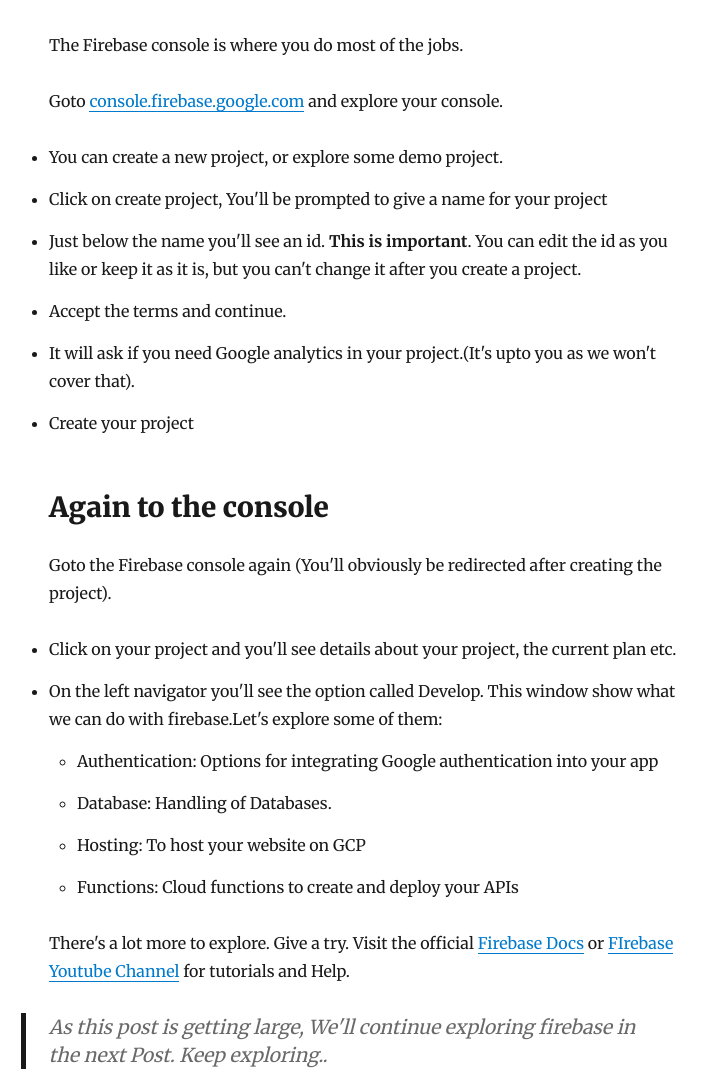
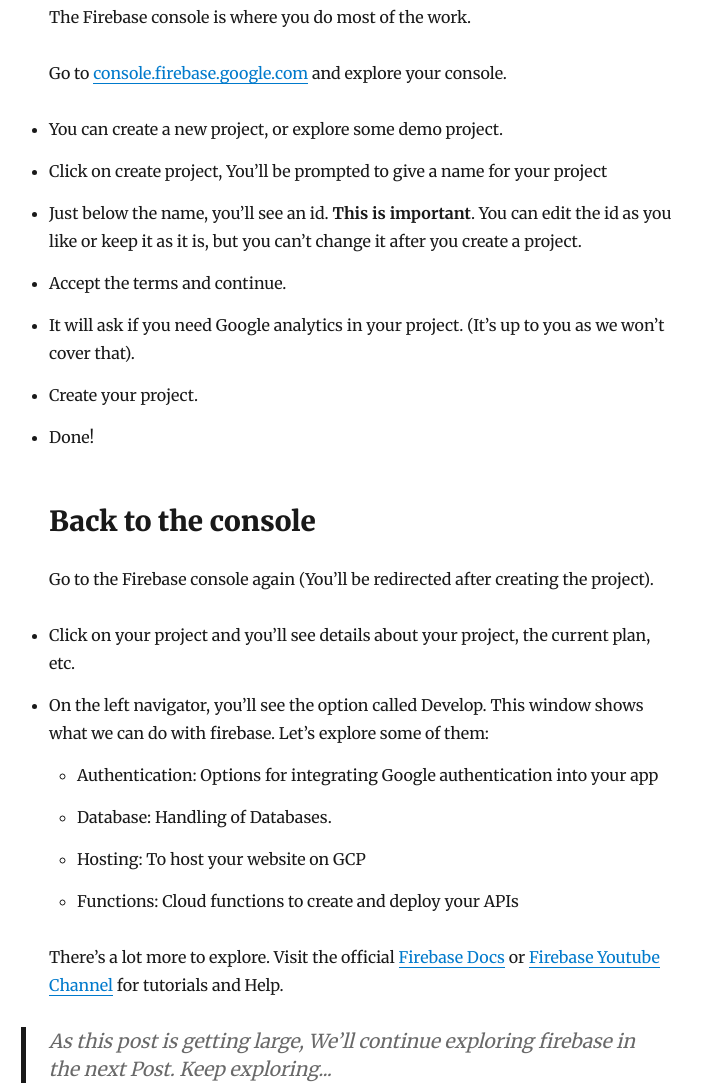
Before and after one commit to devgeetech/dartigo, a Gatsby site: page /firebase-basics/ in a window 1280 px wide. Shown: the part 1598-2684 px from the top of the page, without its empty margins (276-983 px from the left). Built offline with nearby package versions, Linux system fonts and the light colour scheme; Gatsby itself is replaced by a stand-in of ours; some packages are replaced by stand-ins of ours.

Commit message:
post update - firebase

```diff
--- a/content/blog/firebase-basics/index.md
+++ b/content/blog/firebase-basics/index.md
@@ -3,11 +3,11 @@
 date: "2020-04-06T00:14:32.169Z"
 description: "Kickin-off with Google Firebase"
 ---
-Google Firebase is a GCP(Google Cloud Platform) project. Firebase is a mobile and web application development platform which helps developers to focus on their front-end rather than solving the puzzles and issues in the back-end. If you're among those who wanted to give a peep into cloud-computing, and got discouraged as you aren't willing to rip your pockets off, there's a happy news for you. You can get started with Firebase absolutely free (Not even credit card details are needed).
+Firebase is a mobile and web application development platform that helps developers to focus on their front-end rather than solving the puzzles and issues in the back-end. If you’re among those who wanted to dive deep into cloud-computing and got discouraged as you weren’t willing to rip your pockets off, there’s happy news for you. You can get started with Firebase for free (Not even credit card details are needed).
 ***
 You can find more details about cloud computing in our [previous article](/modtech-cloud).
 
-You can create an deploy your APIs on the cloud for free (The basic account has some restrictions though).
+You can create and deploy your APIs on the cloud for free (The basic account has some restrictions though).
 
 Let's have a look at what Firebase offers:
 
@@ -15,40 +15,41 @@
 ## Prerequisites:
 - A decent knowledge of JavaScript
 - Prior experince with ExpressJS will be awesome
-Don't worry if you don't know those. Have look at our other posts:
+Don't worry if you don't know any of those. Have look at our other posts:
 
 [Basic Coding](/basic-coding) or [Online-Learning](/learn-online)
 ***
 
 ## Create a Firebase account
 
-As I've told you it's absolutely free and simple. All you need is to authenticate with your exisiting Google account.
-Head over to [firebase.google.com](http://firebase.google.com) and click get started and authenticate with your exisiting Google account.
+As mentioned before, it’s free and simple. All you need is to authenticate with your existing Google account.
+Head over to [firebase.google.com](http://firebase.google.com) and click get started and authenticate with your existing Google account.
 
 ## Create a new project
 ![Project](./project.png)
 
-The Firebase console is where you do most of the jobs.
+The Firebase console is where you do most of the work.
 
-Goto [console.firebase.google.com](http://console.firebase.google.com) and explore your console.
+Go to [console.firebase.google.com](http://console.firebase.google.com) and explore your console.
 
 - You can create a new project, or explore some demo project.
-- Click on create project, You'll be prompted to give a name for your project
-- Just below the name you'll see an id. **This is important**. You can edit the id as you like or keep it as it is, but you can't change it after you create a project.
+- Click on create project, You’ll be prompted to give a name for your project
+- Just below the name, you’ll see an id. **This is important**. You can edit the id as you like or keep it as it is, but you can’t change it after you create a project.
 - Accept the terms and continue.
-- It will ask if you need Google analytics in your project.(It's upto you as we won't cover that).
-- Create your project
+- It will ask if you need Google analytics in your project. (It’s up to you as we won’t cover that).
+- Create your project.
+- Done!
 
-## Again to the console
+## Back to the console
 
-Goto the Firebase console again (You'll obviously be redirected after creating the project).
-- Click on your project and you'll see details about your project, the current plan etc.
-- On the left navigator you'll see the option called Develop. This window show what we can do with firebase.Let's explore some of them:
+Go to the Firebase console again (You’ll be redirected after creating the project).
+- Click on your project and you’ll see details about your project, the current plan, etc.
+- On the left navigator, you’ll see the option called Develop. This window shows what we can do with firebase. Let’s explore some of them:
   - Authentication: Options for integrating Google authentication into your app
   - Database: Handling of Databases.
   - Hosting: To host your website on GCP
   - Functions: Cloud functions to create and deploy your APIs
 
-There's a lot more to explore. Give a try. Visit the official [Firebase Docs](https://firebase.google.com/docs) or [FIrebase Youtube Channel](https://www.youtube.com/user/Firebase) for tutorials and Help.
+There’s a lot more to explore. Visit the official [Firebase Docs](https://firebase.google.com/docs) or [Firebase Youtube Channel](https://www.youtube.com/user/Firebase) for tutorials and Help.
 
->As this post is getting large, We'll continue exploring firebase in the next Post. Keep exploring..
+>As this post is getting large, We’ll continue exploring firebase in the next Post. Keep exploring...
```
